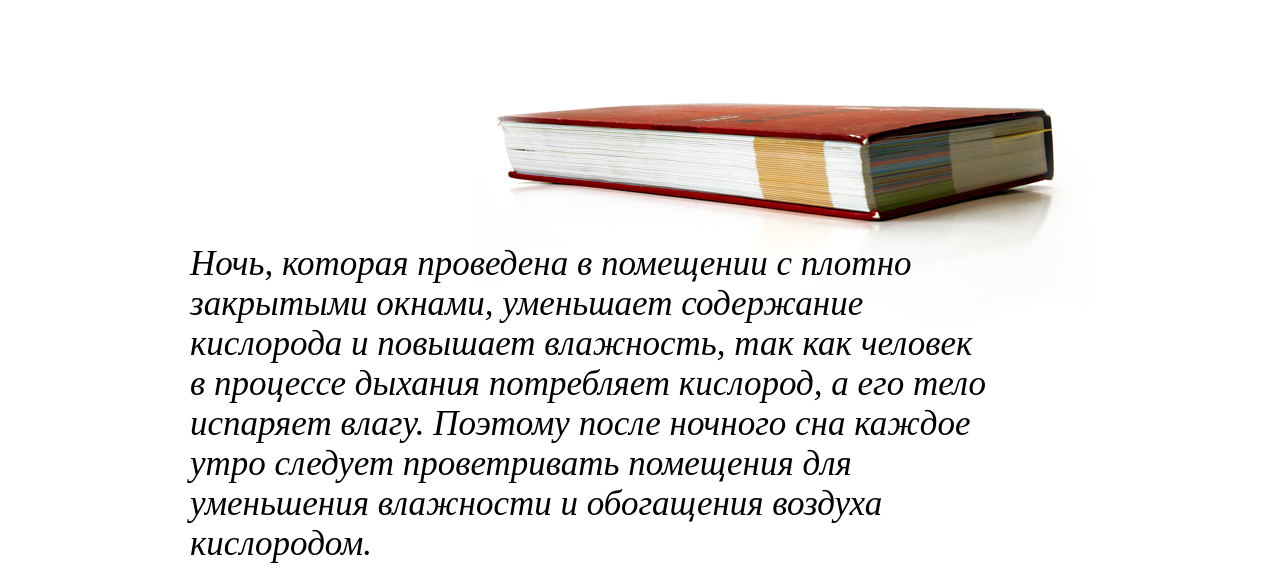
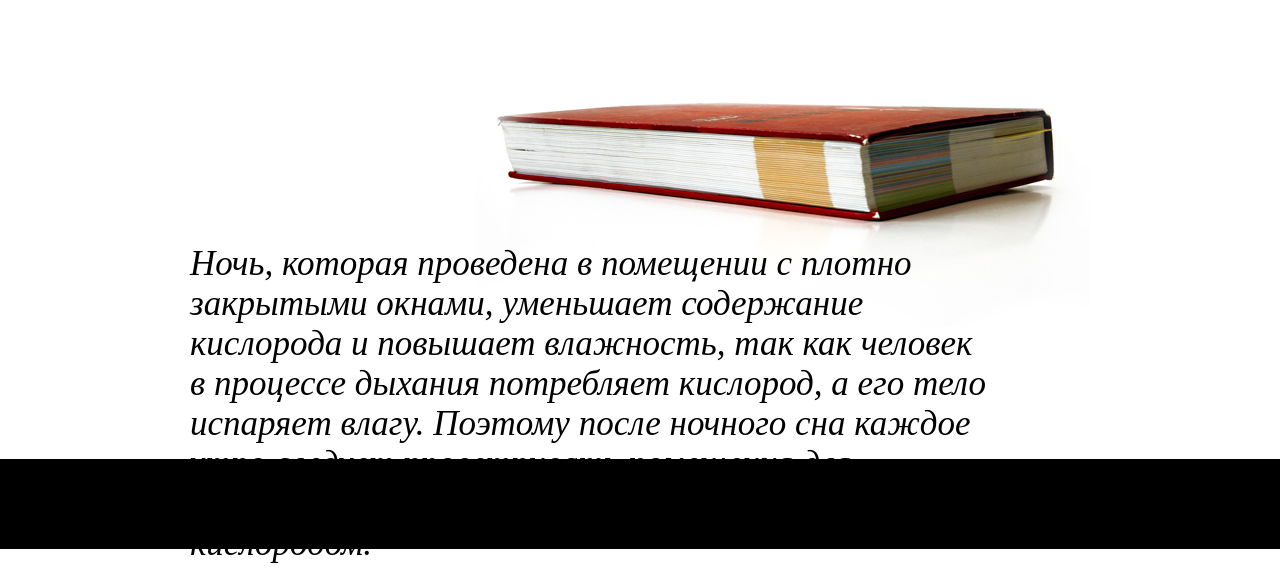
Before and after one commit to zoirs/zoirs.github.io, a plain HTML site: page index.html in a window 1280 px wide. Shown: the part 251-837 px from the top of the page. Drawn offline with Linux system fonts and the light colour scheme.

Commit message:
Update stylesheet.css

```diff
--- a/css/stylesheet.css
+++ b/css/stylesheet.css
@@ -58,6 +58,9 @@ body {
 	width:100%;
 	height:90px;
 	background-color:#000000;
+	position: absolute;
+	left: 0;
+	bottom: 0;
 }
 
 #nav_block {
```
